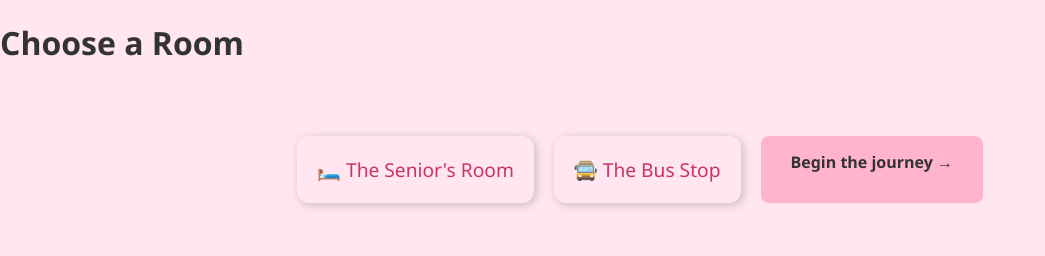
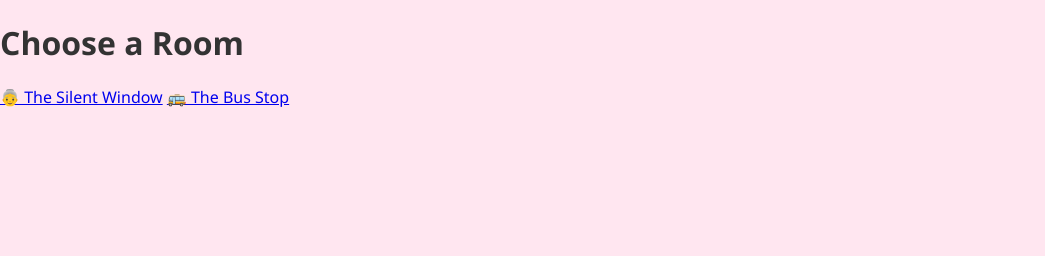
Before and after one commit to dorraaaaaa/EchoRoom, a plain HTML site: page MENU.html in a window 1280 px wide. Shown: the whole page, without its empty margins (0-1045 px from the left). Drawn offline with Linux system fonts and the light colour scheme.

Commit message:
Update MENU.html

```diff
--- a/MENU.html
+++ b/MENU.html
@@ -1,17 +1,15 @@
+
+
 <!DOCTYPE html>
 <html lang="en">
 <head>
   <meta charset="UTF-8" />
   <title>EchoRooms – Menu</title>
-  <link rel="stylesheet" href="style.css">
+  <link rel="stylesheet" href="style.css" />
 </head>
-<body class="menu">
+<body>
   <h1>Choose a Room</h1>
-  <div class="room-grid">
-    <a href="senior_room.html" class="room-tile">🛏️ The Senior's Room</a>
-    <a href="bus_stop.html" class="room-tile">🚍 The Bus Stop</a>
-    <a href="menu.html" class="btn">Begin the journey →</a>
-<!-- Add more tiles here -->
-  </div>
+  <a href="senior_room.html" class="door">👵 The Silent Window</a>
+  <a href="bus_stop.html" class="door">🚌 The Bus Stop</a>
 </body>
 </html>
```
